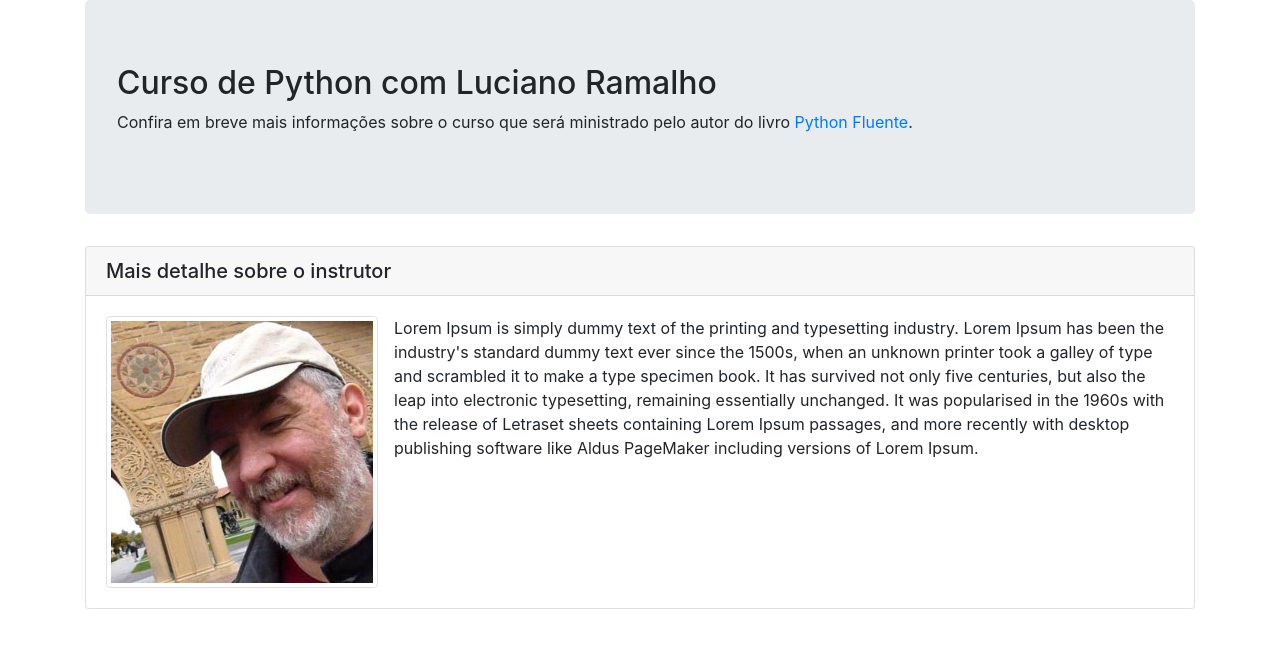
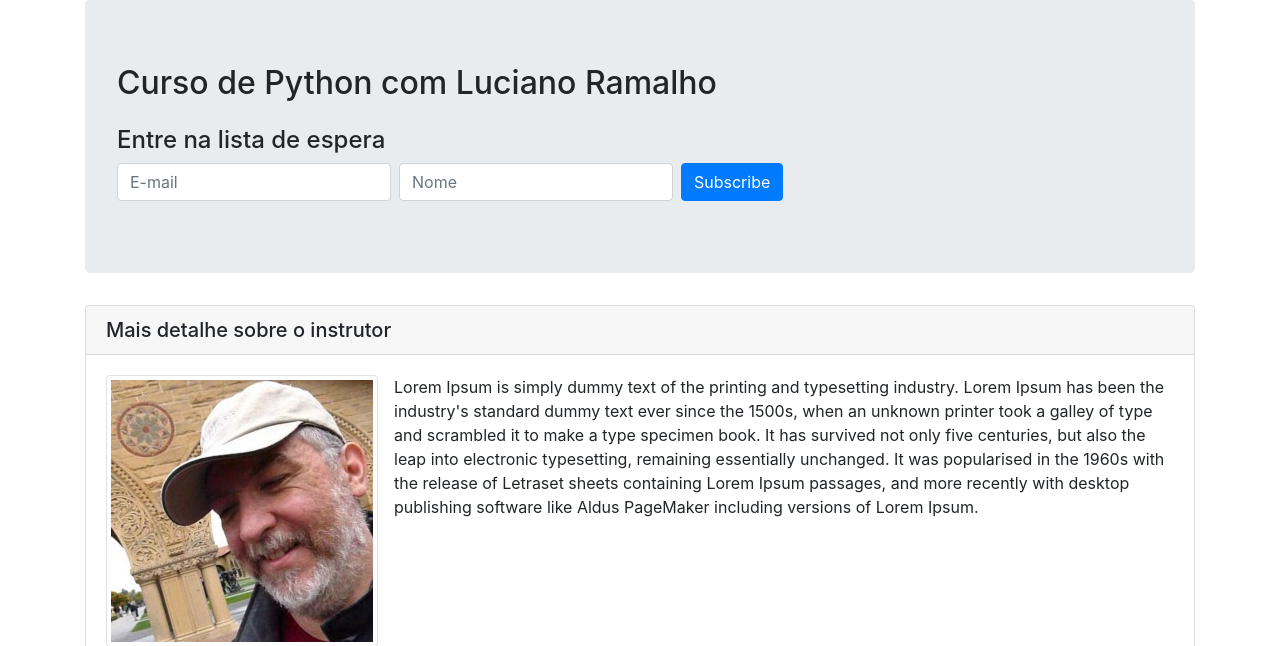
Before and after one commit to wosubtil/curso-django, a Django app: page /home in a window 1280 px wide. Shown: the part 56-702 px from the top of the page. Run offline with Django 3.2, Linux system fonts and the light colour scheme; some libraries are stand-ins or nearby versions.

Commit message:
Adicionado formulário do mailchimp
close #85

```diff
--- a/pypro/base/templates/base/home.html
+++ b/pypro/base/templates/base/home.html
@@ -39,9 +39,22 @@
 					<h2>
 						Curso de Python com Luciano Ramalho
 					</h2>
-					<p>
-						Confira em breve mais informações sobre o curso que será ministrado pelo autor do livro <a href="" target="_blank">Python Fluente</a>.
-					</p>
+					<h4 class="mt-4">Entre na lista de espera</h4>
+					<form class="form-inline validate" action="https://dev.us2.list-manage.com/subscribe/post?u=07ff99f4483196c79d1ad6da4&amp;id=40e4f6405a" method="post" id="mc-embedded-subscribe-form" name="mc-embedded-subscribe-form" target="_blank" novalidate>
+					  <div class="form-group mb-2">
+						<input type="email" value="" name="EMAIL" class="form-control required" id="mce-EMAIL" placeholder="E-mail">
+					  </div>
+					  <div class="form-group mb-2 ml-2">
+						<input type="text" value="" name="FNAME" class="form-control" id="mce-FNAME" placeholder="Nome">
+					  </div>
+
+						<div style="position: absolute; left: -5000px;" aria-hidden="true"><input type="text" name="b_07ff99f4483196c79d1ad6da4_40e4f6405a" tabindex="-1" value=""></div>
+					  <div class="form-group mb-2 ml-2">
+						  <input type="submit" value="Subscribe" name="subscribe" id="mc-embedded-subscribe" class="btn btn-primary">
+					  </div>
+					</form>
+
+
 				</div>
 				<div class="row">
 					<div class="col-md-12">
```
